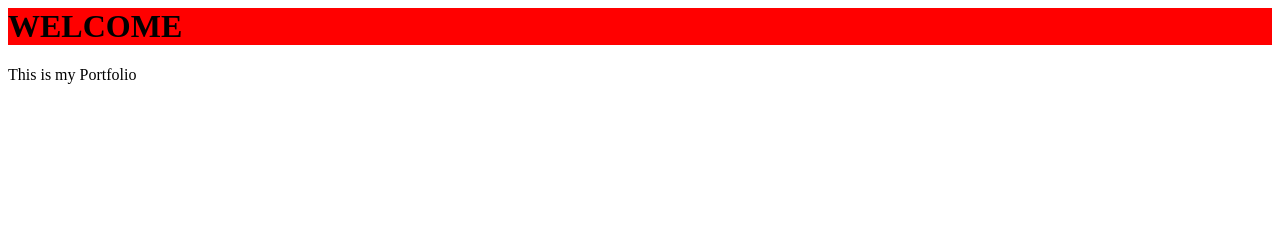
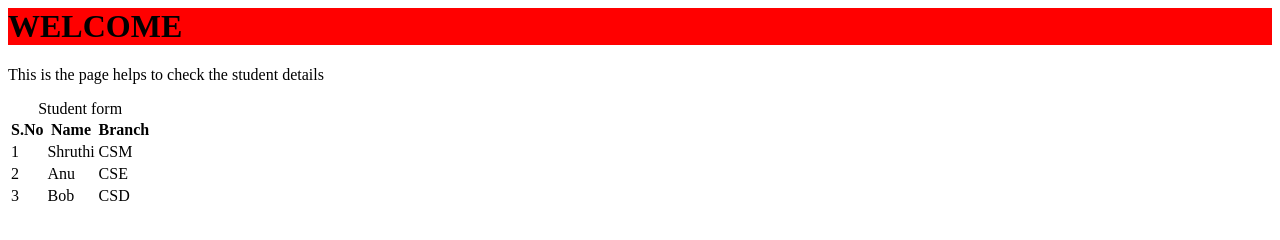
Before and after one commit to SomaShruthi07/Portfolio, a plain HTML site: page index.html in a window 1280 px wide. Drawn offline with Linux system fonts and the light colour scheme.

Commit message:
Update index.html

```diff
--- a/index.html
+++ b/index.html
@@ -5,9 +5,35 @@
   <style>
     h1{
       background-color:red;
+      table,th,td{
+        border:2px solid blue;
+        border-collapse:collapse
   </style>
   <body>
     <h1>WELCOME</h1>
-    <p>This is my Portfolio</p>
+    <p>This is the page helps to check the student details</p>
+    <table>
+      <caption>Student form</caption>
+      <tr>
+        <th>S.No</th>
+        <th>Name</th>
+        <th>Branch</th>
+      </tr>
+      <tr>
+        <td>1</td>
+        <td>Shruthi</td>
+        <td>CSM</td>
+      </tr>
+      <tr>
+        <td>2</td>
+        <td>Anu</td>
+        <td>CSE</td>
+      </tr>
+      <tr>
+        <td>3</td>
+        <td>Bob</td>
+        <td>CSD</td>
+      </tr>
+    </table>
   </body>
 </html>
```
